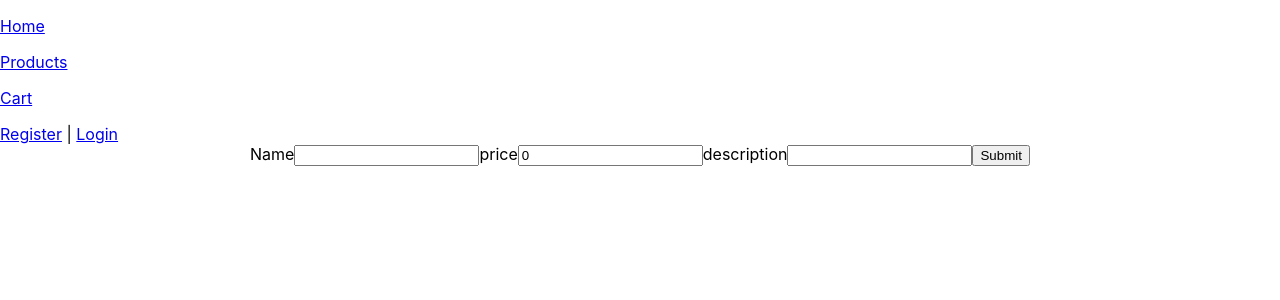
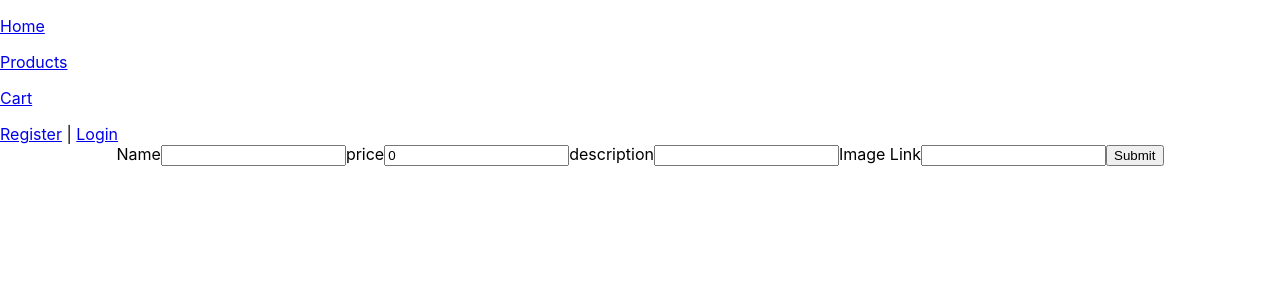
Before and after one commit to mitchdmarino/ecommerce-rails-client, a React (Create React App) app: page /products/new in a window 1280 px wide. Shown: the top 300 px of the page. Built offline with nearby package versions, Linux system fonts and the light colour scheme.

Commit message:
adds image to product form

```diff
--- a/src/App.js
+++ b/src/App.js
@@ -136,7 +136,7 @@ function App() {
             path="/products/new"
             element={
               <ProductsForm
-                initialForm={{ name: "", price: 0, description: "" }}
+                initialForm={{ name: "", price: 0, description: "", image: "" }}
                 productId={null}
               />
             }
--- a/src/pages/products/ProductDetails.jsx
+++ b/src/pages/products/ProductDetails.jsx
@@ -23,7 +23,7 @@ export default function ProductDetails ({currentUser}) {
         <>
         <h1>{product.name}</h1>
 
-        {currentUser && currentUser.admin? <ProductsForm initialForm={{name: product.name || '', price: product.price || 0, description: product.description || ''}} productId={product.id} />: ''}
+        {currentUser && currentUser.admin? <ProductsForm initialForm={{name: product.name || '', price: product.price || 0, description: product.description || '', image: product.image || ''}} productId={product.id} />: ''}
 
         </>
     )
--- a/src/pages/products/ProductsForm.jsx
+++ b/src/pages/products/ProductsForm.jsx
@@ -74,6 +74,8 @@ export default function ProductsForm ({initialForm, productId}) {
                 <input type="number" name="price" id="price" value={form.price} onChange={e => setForm({...form, price: e.target.value})}/>
                 <label htmlFor="description">description</label>
                 <input type="text" name="description" id="description" value={form.description} onChange={e => setForm({...form, description: e.target.value})}/>
+                <label htmlFor="image">Image Link</label>
+                <input type="text" name="image" id="image" value={form.image} onChange={e => setForm({...form, image: e.target.value})}/>
                 <button type="submit">Submit</button>
             </form>
             {productId? <button onClick={handleDelete}>Delete Product</button>: ''}
```
